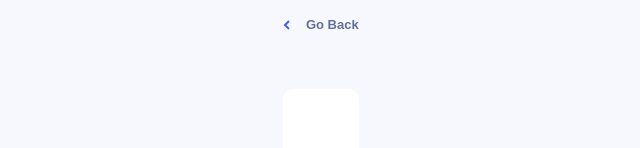
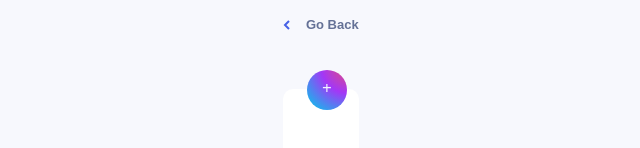
Before and after one commit to lashasaata/Product-Feedback-App, a React app: page / in a window 1280 px wide. Shown: the part 292-440 px from the top of the page, without its empty margins (319-959 px from the left). Built offline with nearby package versions, Linux system fonts and the light colour scheme; the HTML template or start-up script is replaced by a standard one.

Commit message:
style: form icon

```diff
--- a/src/components/add-edit-feedback/add-feedback/NewFeedback.jsx
+++ b/src/components/add-edit-feedback/add-feedback/NewFeedback.jsx
@@ -6,13 +6,43 @@ export default function NewFeedback() {
   return (
     <Main>
       <GoBack />
-      <Form />
+      <Form>
+        <div className="plus-container">
+          <img
+            id="plus-icon"
+            src="/assets/shared/icon-plus.svg"
+            alt="plus icon"
+          />
+        </div>
+      </Form>
     </Main>
   );
 }
 
 const Main = styled.div`
   padding: 34px 24px 77px;
+  .plus-container {
+    background: radial-gradient(
+      128.88% 128.88% at 103.9% -10.39%,
+      #e84d70 0%,
+      #a337f6 53.09%,
+      #28a7ed 100%
+    );
+
+    width: 40px;
+    height: 40px;
+    border-radius: 50%;
+    display: flex;
+    align-items: center;
+    justify-content: center;
+    position: absolute;
+    top: -19px;
+
+    & #plus-icon {
+      width: 11.45px;
+      height: 11.45px;
+    }
+  }
 
   .go-back-flex-group {
     display: flex;
--- a/src/components/add-edit-feedback/shared-components/Form.jsx
+++ b/src/components/add-edit-feedback/shared-components/Form.jsx
@@ -1,7 +1,7 @@
 import styled from "styled-components";
 
-export default function Form() {
-  return <FormContainer></FormContainer>;
+export default function Form({ children }) {
+  return <FormContainer>{children}</FormContainer>;
 }
 
 const FormContainer = styled.form`
@@ -9,4 +9,5 @@ const FormContainer = styled.form`
   background: rgba(255, 255, 255, 1);
   border-radius: 10px;
   margin-top: 54px;
+  position: relative;
 `;
```
